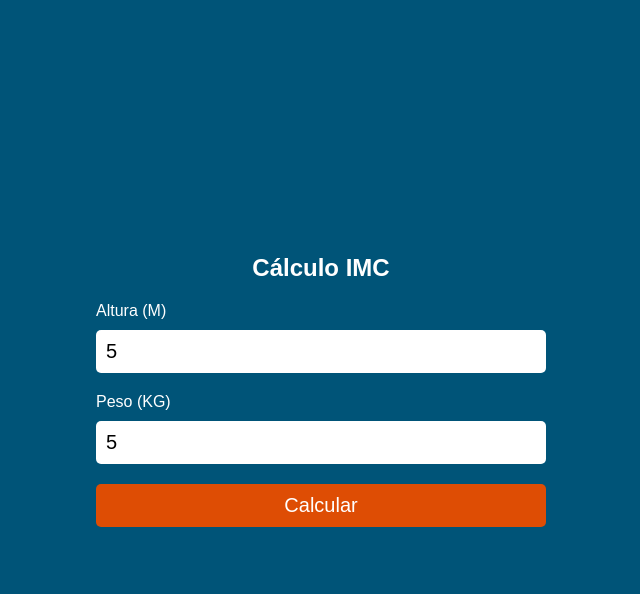
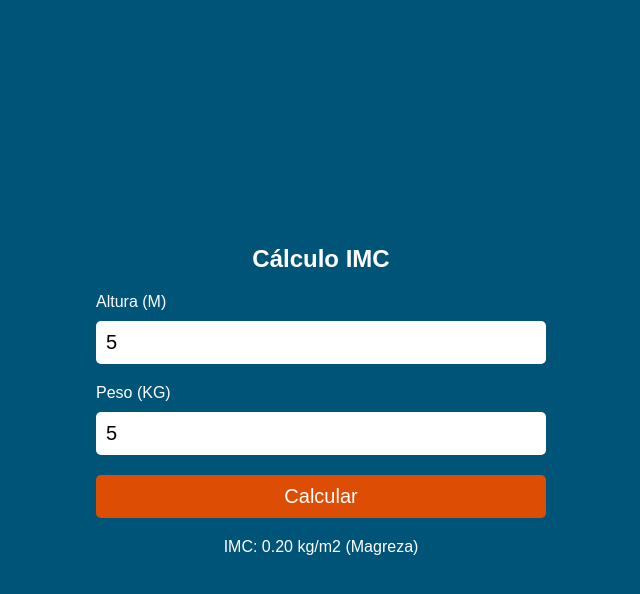
Before and after one commit to f-sartori/atividadeWeb, a plain HTML site: page index.html in a window 1280 px wide. Both pictures are taken after typing "5", "5" into the empty fields and a click on the button "Calcular". Shown: the whole page, without its empty margins (319-959 px from the left). Drawn offline with Linux system fonts and the light colour scheme.

Commit message:
ajuste variavel

```diff
--- a/index.html
+++ b/index.html
@@ -23,7 +23,7 @@
       <button onclick="calcularIMC()">Calcular</button>
     </div>
 
-    <span id="reso"></span>
+    <span id="res"></span>
   </main>
 
   <script src="script.js"></script>
--- a/script.js
+++ b/script.js
@@ -19,7 +19,7 @@ const calcularIMC = () => {
       classification = 'Obesidade'
     }
 
-    resultado.innerHTML = `IMC: ${imc} (${classification})`
+    resultado.innerHTML = `IMC: ${imc}  kg/m2 (${classification})`
   } else {
     resultado.innerHTML = 'Preencha os campos'
   }
```
